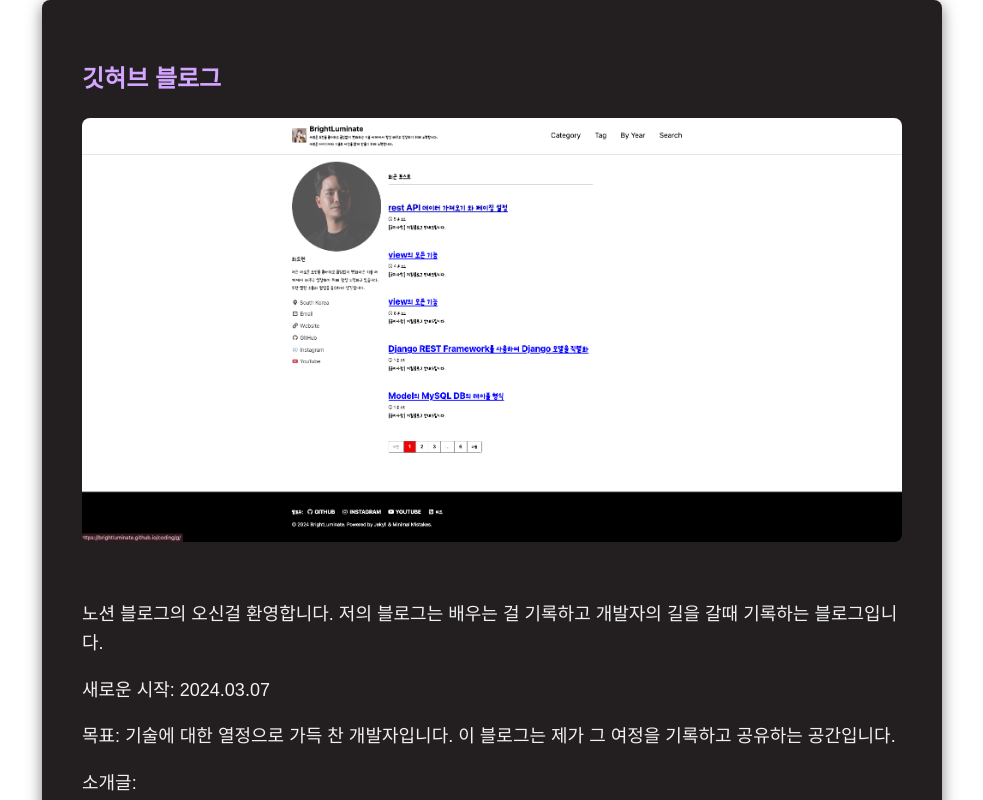
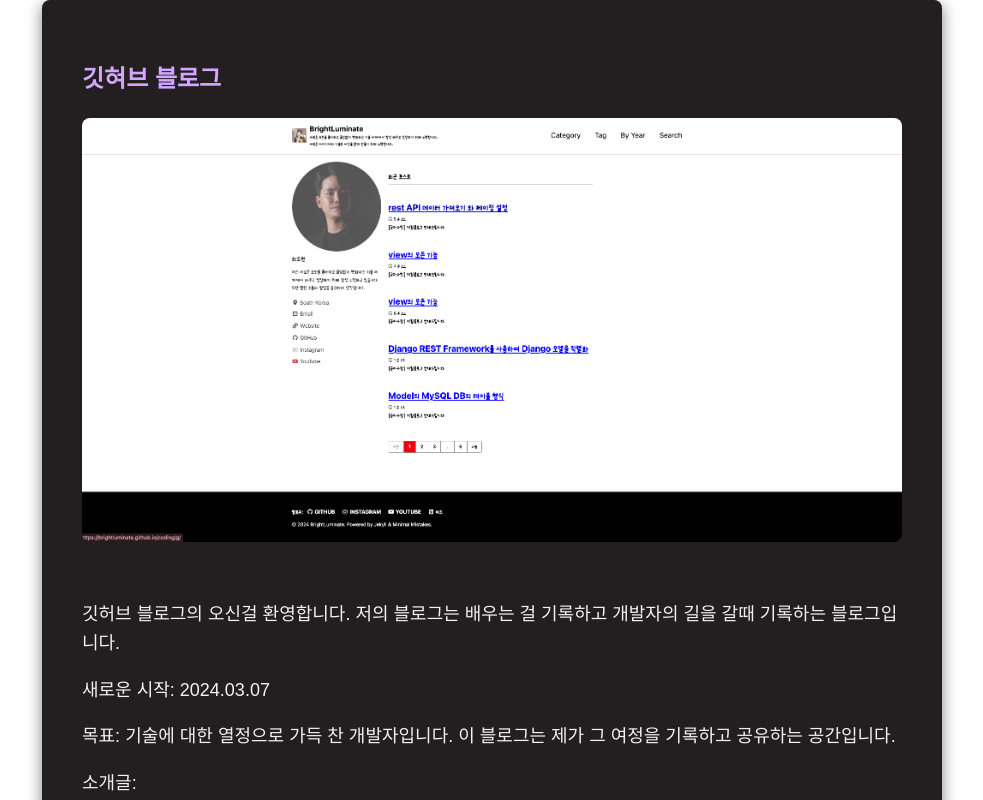
Before and after one commit to BrightLuminate/gitPortfolios, a React (Create React App) app: page /blog/1 in a window 1280 px wide. Shown: the top 800 px of the page, without its empty margins (148-1131 px from the left). Built offline with nearby package versions, Linux system fonts and the light colour scheme.

Commit message:
Update BlogDetail.js

```diff
--- a/src/components/BlogDetail.js
+++ b/src/components/BlogDetail.js
@@ -68,7 +68,7 @@ const getBlogById = (id) => {
     {
       id: 1,
       title: '깃혀브 블로그',
-      description: '노션 블로그의 오신걸 환영합니다. 저의 블로그는 배우는 걸 기록하고 개발자의 길을 갈때 기록하는 블로그입니다. ',
+      description: '깃허브 블로그의 오신걸 환영합니다. 저의 블로그는 배우는 걸 기록하고 개발자의 길을 갈때 기록하는 블로그입니다. ',
       image: gitblogImg,
       period: '2024.03.07',
 
@@ -101,12 +101,12 @@ const getBlogById = (id) => {
         '항상 응원해주시면 감사합니다. 교만하지 않고 항상 겸손하는 개발자가 되겠습니다.',
         '앞으로도 끊임없이 작은것도 소중하게 여기면서 도전하고 배우며 더 좋은 코드를 작성하고 효과적인 문제 해결 능력을 갖춘 개발자가 되겠습니다.',
       ],
-      link: 'https://www.notion.so/ea46f43ad90b419e9bde9e6162daba2a',
+      link: 'https://www.notion.so/5c4e32d239ef4206ad17e33e87a051c0?pvs=4',
     },
     {
       id: 3,
       title: '티스토리블로그',
-      description: '노션 블로그의 오신걸 환영합니다. 저의 블로그는 배우는 걸 기록하고 개발자의 길을 갈때 기록하는 블로그입니다. ',
+      description: '티스토리 블로그의 오신걸 환영합니다. 저의 블로그는 배우는 걸 기록하고 개발자의 길을 갈때 기록하는 블로그입니다. ',
       image: tistoryImg,
       period: '2024.03.07~',
       goal: '기술에 대한 열정으로 가득 찬 개발자입니다. 이 블로그는 제가 그 여정을 기록하고 공유하는 공간입니다.',
```
